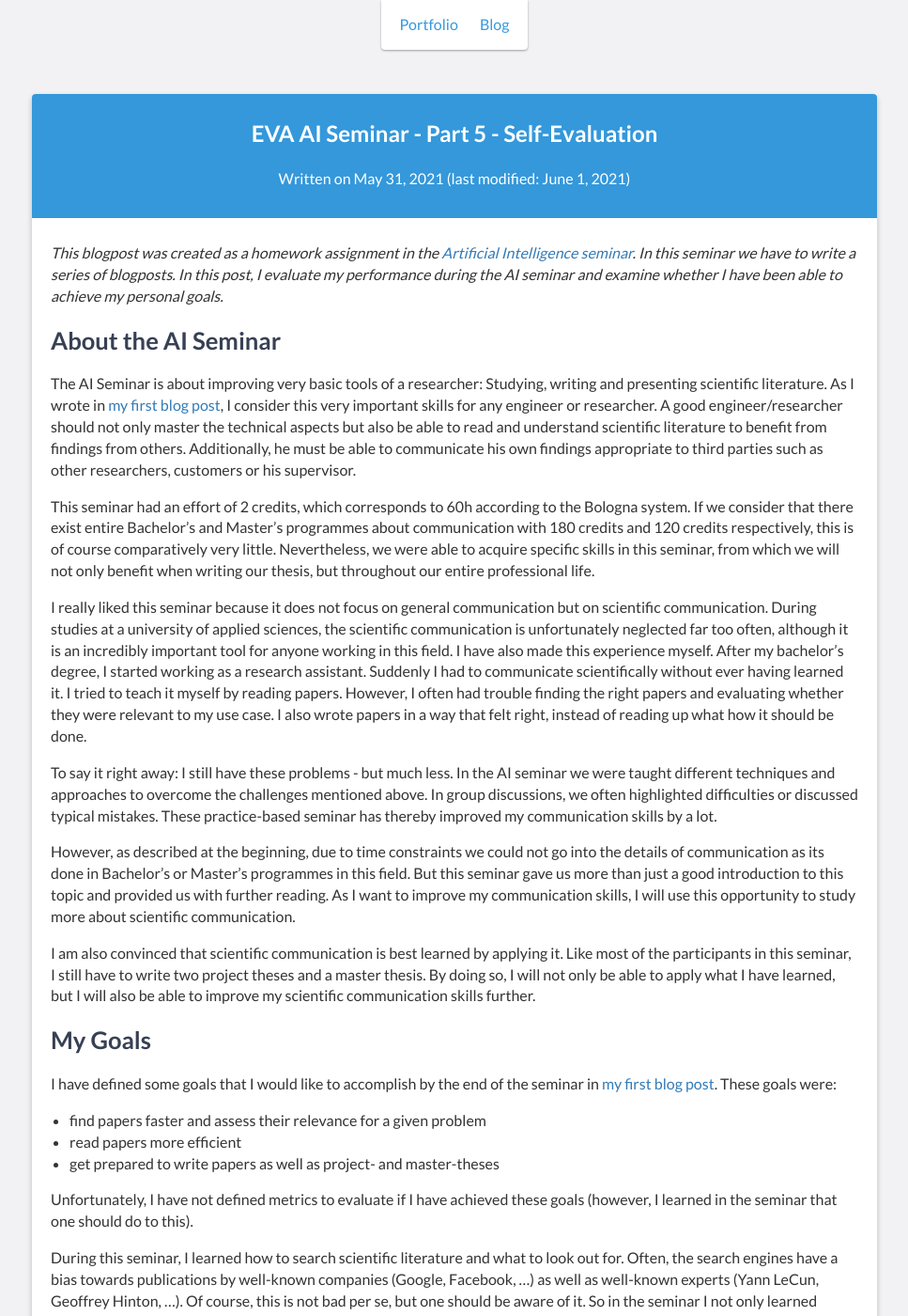
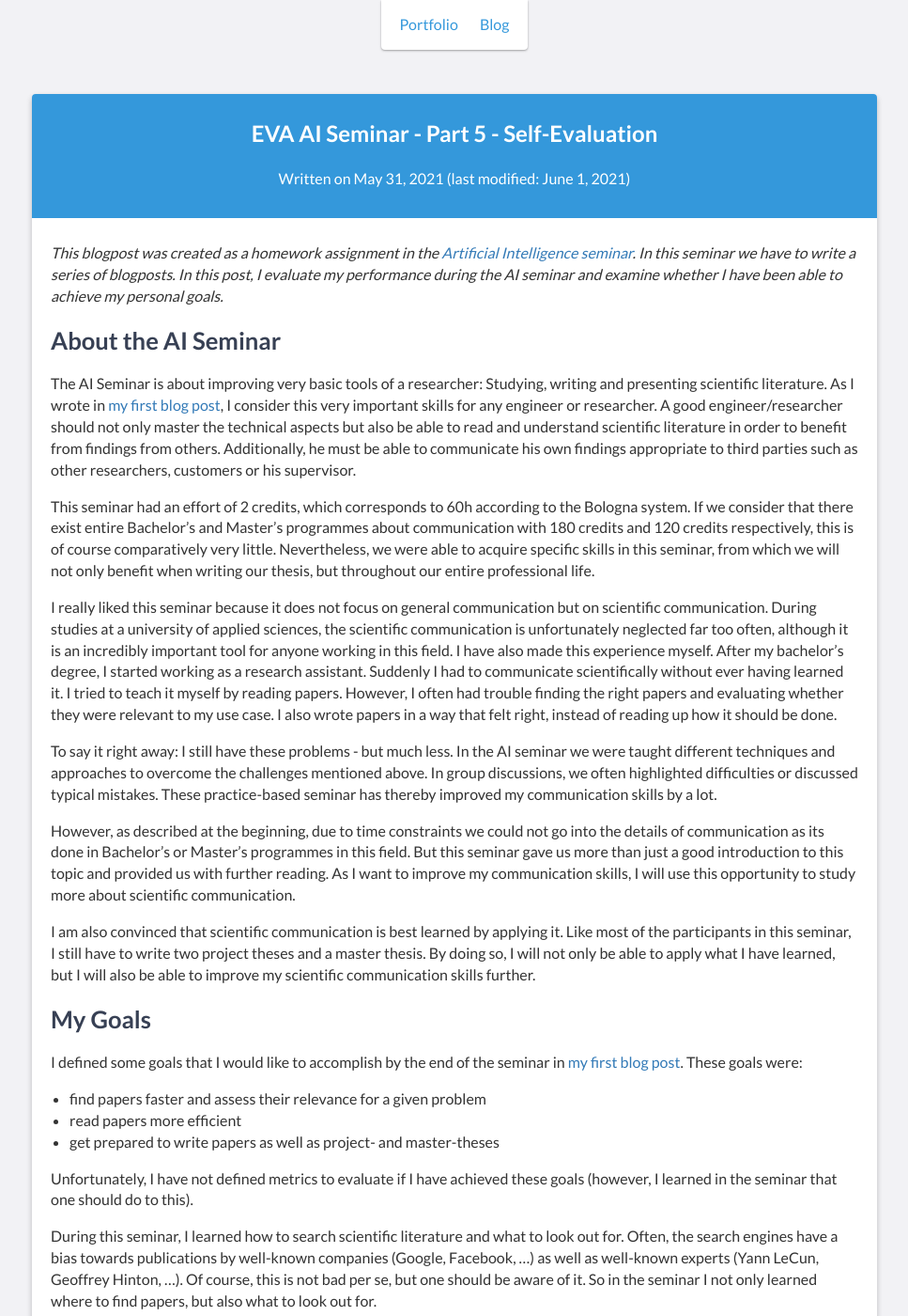
Before and after one commit to sagerpascal/sagerpascal.github.io, a Jekyll site: the page built from _posts/2021-06-04-EVA-Part5.md, in a window 1280 px wide and 1400 px high. Shown: the whole window at 94% size, without its empty margins (156-1123 px from the left). Built offline with Jekyll 4.4.1, drawn with Linux system fonts in a browser that asks for light colours; comment, search, counter and statistics services are not loaded.

Commit message:
Update Blogpost

```diff
--- a/_posts/2021-06-04-EVA-Part5.md
+++ b/_posts/2021-06-04-EVA-Part5.md
@@ -13,14 +13,14 @@ summary: This is the 5th post related to the course "EVA Artificial Intelligence
 # About the AI Seminar
 The AI Seminar is about improving very basic tools of a researcher: Studying, writing and presenting scientific literature.
 As I wrote in [my first blog post](https://sagerpascal.github.io/english/msc/homework/eva-ai-seminar/2021/03/05/EVA-Part1/), I consider this very important skills for any engineer or researcher.
-A good engineer/researcher should not only master the technical aspects but also be able to read and understand scientific literature to benefit from findings from others. Additionally, he must be able to communicate his own findings appropriate to third parties such as other researchers, customers or his supervisor.
+A good engineer/researcher should not only master the technical aspects but also be able to read and understand scientific literature in order to benefit from findings from others. Additionally, he must be able to communicate his own findings appropriate to third parties such as other researchers, customers or his supervisor.
 
 This seminar had an effort of 2 credits, which corresponds to 60h according to the Bologna system. If we consider that there exist entire Bachelor's and Master's programmes about communication with 180 credits and 120 credits respectively, this is of course comparatively very little.
 Nevertheless, we were able to acquire specific skills in this seminar, from which we will not only benefit when writing our thesis, but throughout our entire professional life.
 
 I really liked this seminar because it does not focus on general communication but on scientific communication. During studies at a university of applied sciences, the scientific communication is unfortunately neglected far too often, although it is an incredibly important tool for anyone working in this field.
 I have also made this experience myself. After my bachelor's degree, I started working as a research assistant. Suddenly I had to communicate scientifically without ever having learned it. I tried to teach it myself by reading papers. However, I often had trouble finding the right papers and evaluating whether they were relevant to my use case.
-I also wrote papers in a way that felt right, instead of reading up what how it should be done.
+I also wrote papers in a way that felt right, instead of reading up how it should be done.
 
 To say it right away: I still have these problems - but much less. In the AI seminar we were taught different techniques and approaches to overcome the challenges mentioned above. In group discussions, we often highlighted difficulties or discussed typical mistakes.
 These practice-based seminar has thereby improved my communication skills by a lot.
@@ -31,7 +31,7 @@ But this seminar gave us more than just a good introduction to this topic and pr
 I am also convinced that scientific communication is best learned by applying it. Like most of the participants in this seminar, I still have to write two project theses and a master thesis. By doing so, I will not only be able to apply what I have learned, but I will also be able to improve my scientific communication skills further.
 
 # My Goals
-I have defined some goals that I would like to accomplish by the end of the seminar in [my first blog post](https://sagerpascal.github.io/english/msc/homework/eva-ai-seminar/2021/03/05/EVA-Part1/). These goals were:
+I defined some goals that I would like to accomplish by the end of the seminar in [my first blog post](https://sagerpascal.github.io/english/msc/homework/eva-ai-seminar/2021/03/05/EVA-Part1/). These goals were:
 - find papers faster and assess their relevance for a given problem
 - read papers more efficient
 - get prepared to write papers as well as project- and master-theses
```
